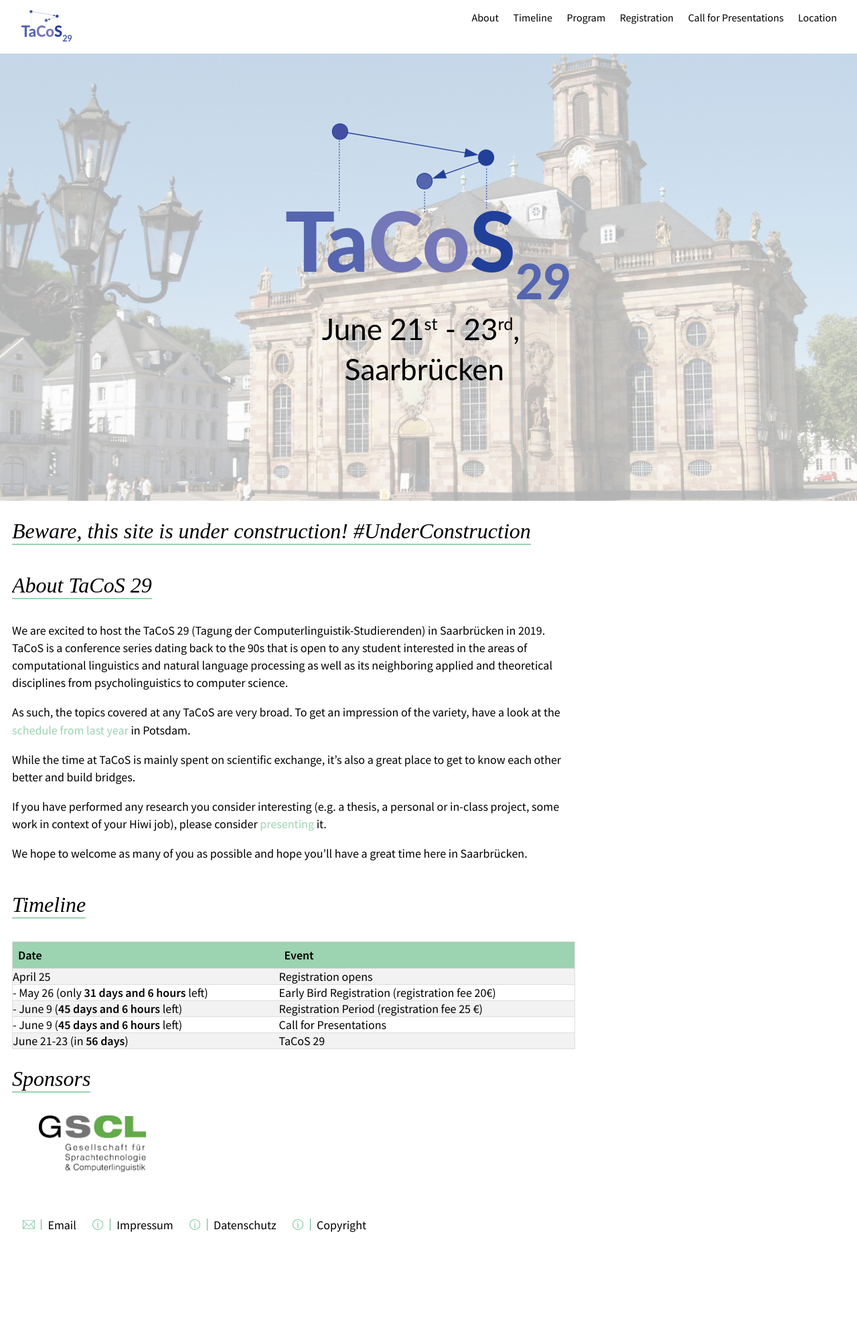
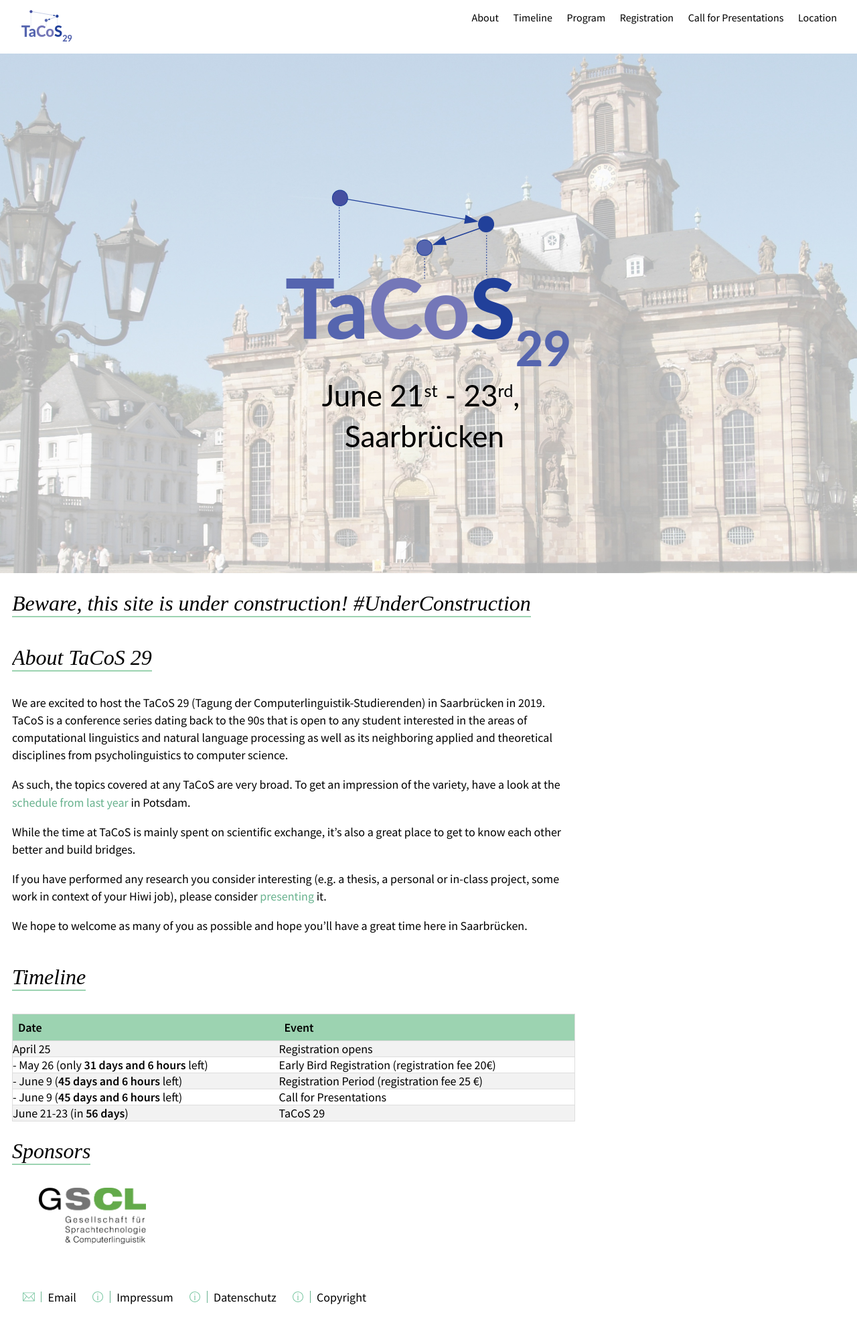
Before and after one commit to namednil/tacos29, a Jekyll site: the page built from index.md, in a window 1280 px wide. Shown: the whole page at 67% size. Built offline with Jekyll 4.4.1, drawn with Linux system fonts in a browser that asks for light colours; some web fonts are replaced; before the commit the page ends 1874 px from its top, so only the background shows below that.

Commit message:
Google maps, links, spacing

```diff
--- a/location.html
+++ b/location.html
@@ -49,6 +49,8 @@ layout: project
               The conference will take place in the buildings <a href="/images/lageplan/lageplan.pdf">C7.1 - C7.4</a> on the Saarbrücken campus.
               </p>
 
+              <iframe src="https://www.google.com/maps/embed?pb=!1m18!1m12!1m3!1d2604.127360348137!2d7.038786314926317!3d49.25503188065165!2m3!1f0!2f0!3f0!3m2!1i1024!2i768!4f13.1!3m3!1m2!1s0x4795b65faad2ce4f%3A0xdf77444e039a71b1!2sUniversit%C3%A4t+des+Saarlandes!5e0!3m2!1sde!2sde!4v1556126104583!5m2!1sde!2sde" width="600" height="450" frameborder="0" style="border:0" allowfullscreen></iframe>
+
           </ul>
       </section>
 
--- a/stylesheets/_landing.sass
+++ b/stylesheets/_landing.sass
@@ -1,7 +1,7 @@
 .hero
   .inner
     position: relative
-    height: 80vh
+    height: 92vh
     background:
       image: url("/images/backgrounds/Ludwigskirche_Saarbruecken (Kopie 1).JPG")
       repeat: no-repeat
@@ -15,7 +15,7 @@
 
   .hero-center
     position: absolute
-    top: 50%
+    top: 55%
     left: 0
     right: 0
     -webkit-transform: translateY(-50%)
--- a/stylesheets/_layout.sass
+++ b/stylesheets/_layout.sass
@@ -29,7 +29,7 @@ p
   line-height: 1.45
 
 a
-  color: $seafoam-light
+  color: $seafoam-dark
   text-decoration: none
   &:hover,
   &:active,
```
Also changed, not shown: images/logos/Entwurf_Logo_blau_breit_Datum.svg, 1 other file.
